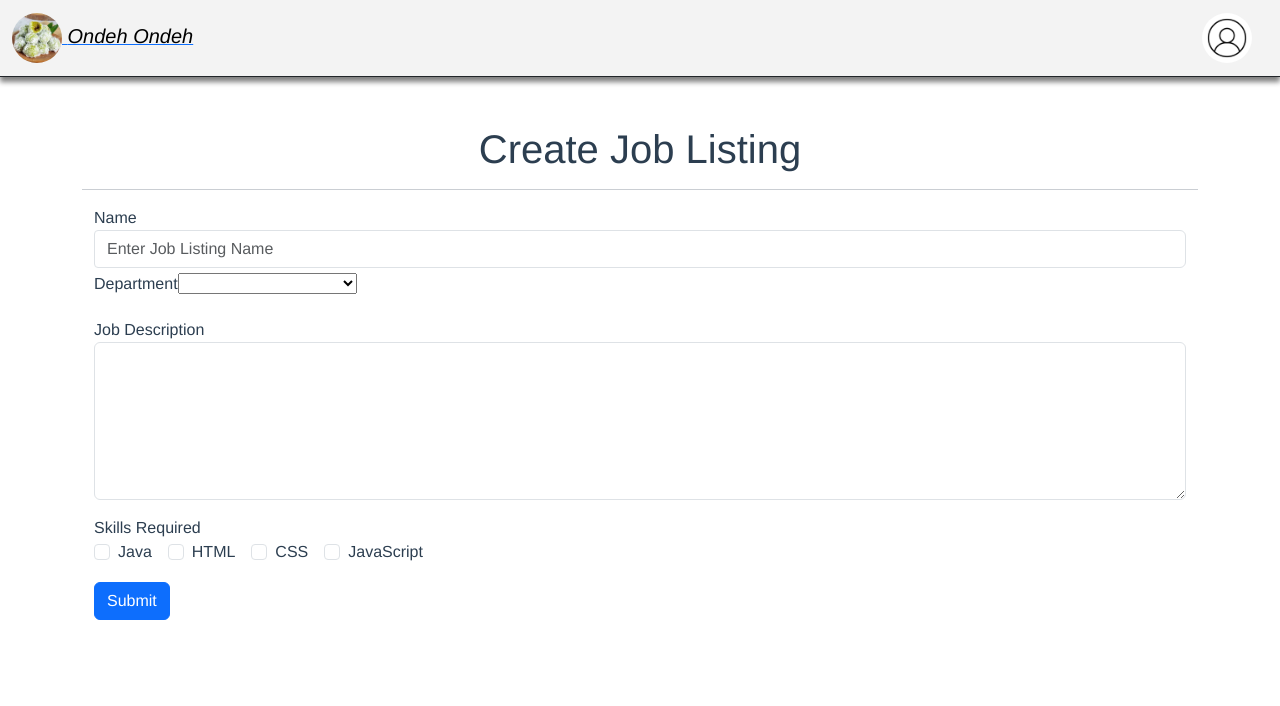
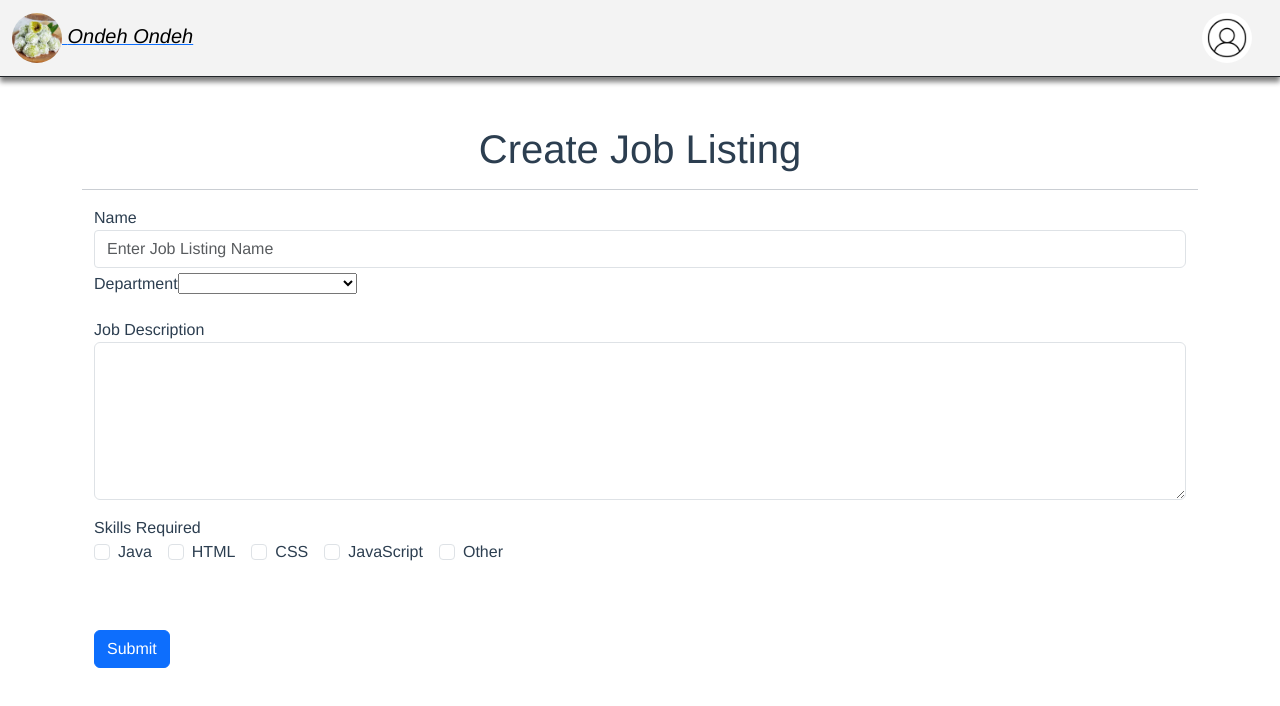
Before and after one commit to L1uM4rt1n/SPM-Project, a Vue app in the folder Frontend/spm-proj/: page /create-job-listing in a window 1280 px wide. Shown: the top 706 px of the page. Built offline with nearby package versions, Linux system fonts and the light colour scheme.

Commit message:
Update to role creating page
skills others portion

```diff
--- a/Frontend/spm-proj/src/views/createJobListing.vue
+++ b/Frontend/spm-proj/src/views/createJobListing.vue
@@ -19,7 +19,7 @@
                 <option v-for="type in jobtypes" :key="type" :value="type">{{ type }}</option>
             </select>
 
-            <input v-if="selectedDepartments === 'New'" type="text" placeholder="New Deparment Name" style="margin-left:10px">
+            <input v-if="selectedDepartments === 'New'" type="text" placeholder="New Department Name" style="margin-left:10px">
 
             <br>
             <label for="exampleFormControlTextarea1">Job Description</label>
@@ -32,9 +32,16 @@
                     <input class="form-check-input" type="checkbox" id="inlineCheckbox1" :key="skill" :value="skill">
                     <label class="form-check-label" for="inlineCheckbox1">{{skill}}</label>
                 </div>
+
+                <!-- Additional 'Other' checkbox -->
+                <div class="form-check form-check-inline">
+                    <input class="form-check-input" type="checkbox" id="otherSkill" v-model="isOtherChecked">
+                    <label class="form-check-label" for="otherSkill">Other</label>
+                </div>
             </div>
-
-
+            <br>
+            <textarea v-if="isOtherChecked" placeholder="Please specify the other skill(s)"></textarea>
+            <br>
             <button type="submit" class="btn btn-primary">Submit</button>
         </div>
     </div>
@@ -55,6 +62,8 @@ export default {
 data() {
         return {
         selectedSkills: [],
+        checkedSkills: [],  // This will store checked skills
+        isOtherChecked: false,  // This will track if 'Other' is checked
         selectedDepartments: [],
         selectedDepartment: '',
         searchKeyword: '', // Add a data property for search keyword
```
